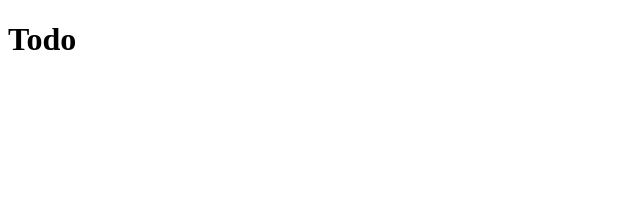
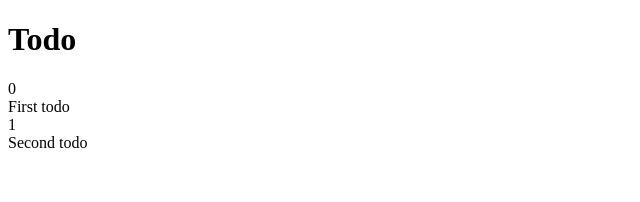
Before and after one commit to MISTOM/angular-todo, an Angular app: page / in a window 1280 px wide. Shown: the top 202 px of the page, without its empty margins (0-640 px from the left). Built offline with nearby package versions, Linux system fonts and the light colour scheme.

Commit message:
export todo class | toggle todo functionality

```diff
--- a/src/app/component/todos/todos.component.ts
+++ b/src/app/component/todos/todos.component.ts
@@ -1,10 +1,38 @@
-import { Component } from '@angular/core';
+import { Component, OnInit } from '@angular/core';
+import { Todo } from '../../models/Todo';
 
 @Component({
   selector: 'app-todos',
   templateUrl: './todos.component.html',
   styleUrls: ['./todos.component.css']
 })
-export class TodosComponent {
+export class TodosComponent implements OnInit {
+
+
+  todos:Todo[] = []
+  inputTodo:string = "";
+
+  constructor() { }
+
+  ngOnInit(): void {
+    this.todos = [
+      {
+        description: 'First todo',
+        completed: false
+      },
+      {
+        description: 'Second todo',
+        completed: true
+      }
+    ]
+  }
+
+  toggleDone (id:number) {
+    this.todos.map((v, i) => {
+      if (i == id) v.completed = !v.completed;
+
+      return v;
+    })
+  }
 
 }
--- /dev/null
+++ b/src/app/models/Todo.ts
@@ -0,0 +1,4 @@
+export class Todo {
+  description: string | undefined;
+  completed: boolean | undefined;
+}
```
